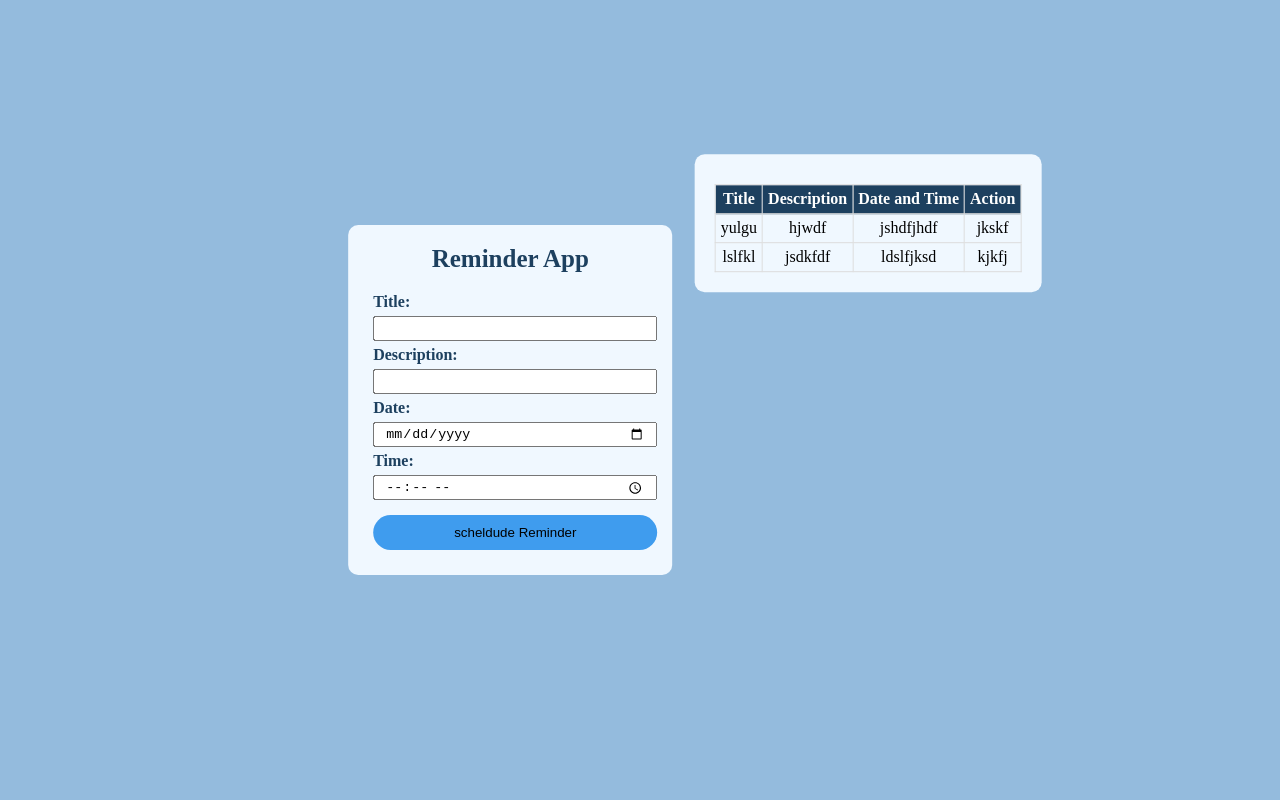
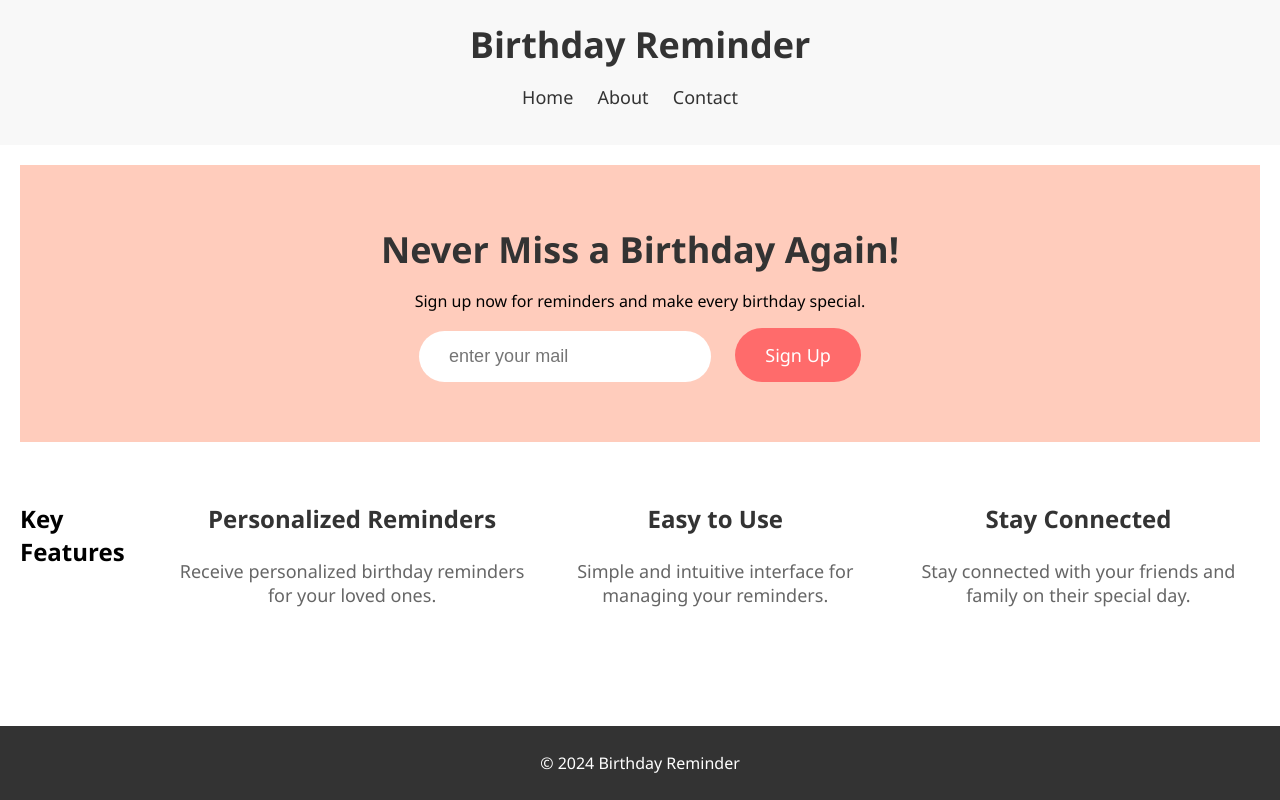
Before and after one commit to ajumobiisaac96/reminder-App, a plain HTML site: page index.html in a window 1280 px wide. Drawn offline with Linux system fonts and the light colour scheme.

Commit message:
final step

```diff
--- a/index.html
+++ b/index.html
@@ -3,56 +3,44 @@
 <head>
   <meta charset="UTF-8">
   <meta name="viewport" content="width=device-width, initial-scale=1.0">
-    <title>Document</title>
-    <link rel="stylesheet" href="style.css">
+  <title>Birthday Reminder</title>
+  <link rel="stylesheet" href="styles.css">
 </head>
 <body>
+  <header>
+    <h1>Birthday Reminder</h1>
+    <nav>
+      <ul>
+        <li><a href="index.html">Home</a></li>
+        <li><a href="about.html">About</a></li>
+        <li><a href="contact.html">Contact</a></li>
+      </ul>
+    </nav>
+  </header>
   <main>
-        <div class="container">
-            <h1>Reminder App</h1>
-            <label for="">Title:</label><br>
-            <input type="text" id="title"><br>
-            <label for="">Description:</label><br>
-            <input type="text" id="description"><br>
-            <label for="">Date:</label><br>
-            <input type="date" id="date"><br>
-            <label for="">Time:</label><br>
-            <input type="time" id="Time">
-
-            <button onclick="scheldudedReminder()">scheldude Reminder</button>
+    <section class="hero">
+      <h2>Never Miss a Birthday Again!</h2>
+      <p>Sign up now for reminders and make every birthday special.</p>
+      <input type="email" placeholder="enter your mail"> <a href="./reminder/reminder.html" class="button">Sign Up</a>
+    </section>
+    <section class="features">
+      <h2>Key Features</h2>
+      <div class="feature">
+        <h3>Personalized Reminders</h3>
+        <p>Receive personalized birthday reminders for your loved ones.</p>
       </div>
-
-        <div class="table">
-            <table>
-                <thead>
-                    <tr>
-                        <th>Title</th>
-                        <th>Description</th>
-                        <th>Date and Time</th>
-                        <th>Action</th>
-                    </tr>
-                </thead>
-                <tbody id="reminderTableBody">
-                    <tr>
-                        <td>yulgu</td>
-                        <td>hjwdf</td>
-                        <td>jshdfjhdf</td>
-                        <td>jkskf</td>
-                    </tr>
-                    <tr>
-                        <td>lslfkl</td>
-                        <td>jsdkfdf</td>
-                        <td>ldslfjksd</td>
-                        <td>kjkfj</td>
-                    </tr>
-                </tbody>
-            </table>
+      <div class="feature">
+        <h3>Easy to Use</h3>
+        <p>Simple and intuitive interface for managing your reminders.</p>
       </div>
-
-        <audio src="" id="notificationSound"></audio>
-
+      <div class="feature">
+        <h3>Stay Connected</h3>
+        <p>Stay connected with your friends and family on their special day.</p>
+      </div>
+    </section>
   </main>
-
-    <script src="script.js"></script>
+  <footer>
+    <p>&copy; 2024 Birthday Reminder</p>
+  </footer>
 </body>
 </html>
--- a/style.css
+++ b/reminder/reminder.css
@@ -8,7 +8,7 @@ body{
    width:100% ;
    max-width: 1000px;
    min-height: 100vh;
-   background-color: rgb(148, 187, 221);
+   background-color: #ff6b6b;
 }
 
 main{
@@ -17,11 +17,11 @@ main{
     justify-items: space-evenly;
 }
 .container{
-    background-color: aliceblue;
+    background-color: #ffccbc;
     position: absolute;
     top: 50%;
     left: 50%;
-    transform: translate(-90%,-50%);
+    transform: translate(-50%,-50%);
     padding: 20px;
     border-radius: 10px;
     cursor: pointer;
@@ -55,14 +55,14 @@ button{
     border-radius: 20px;
     border: none;
     outline: none;
-    background-color: rgb(63, 156, 238);
+    background-color: #ff6b6b;
     padding: 10px;
     cursor: pointer;
 }
 
 button:hover{
-    background-color: rgb(29, 64, 95);
-    color: rgb(29, 64, 95);
+    background-color: #ff5252;
+    color: #fff;
     color: aliceblue;
 }
 
@@ -91,6 +91,6 @@ th,td{
 }
 
 th{
-    background-color:rgb(29, 64, 95);
-    color: white;
+    background-color:#ffccbc;
+    color: rgb(29, 64, 95);
 }
--- a/script.js
+++ b/reminder/reminder.js
@@ -1,5 +1,5 @@
-if ("notification" in wndow){
-    Notification.requestPermission().then(function(persmission){
+if ("Notification" in window){
+    Notification.requestPermission().then(function(permission){
     if (Notification.permission!=="granted"){
         alert("please allow notification access !");
         location.reload()
@@ -7,25 +7,27 @@ if ("notification" in wndow){
     })
 }
 
-var timeIds=[];
+var timeoutIds = [];
+isValid = true;
 
 function scheldudedReminder(){
     var title = document.getElementById('title').value;
     var description = document.getElementById('description').value;
     var date = document.getElementById('date').value;
-    var time = document.getElementById('time').value;
+    var time = document.getElementById('Time').value;
 
     var dateTimeString = date + " " + time;
-    var scheldudedTime = newDate(dateTimeString);
-    var currentTime = newDate();
+    var scheldudedTime = new Date(dateTimeString);
+    var currentTime = new Date();
     var timeDifference = scheldudedTime - currentTime;
 
     if (timeDifference > 0){
-        addReminder(title,description,dateTimeString);
-        var timeOutId = setTimeOut(function(){
+        addReminder(title, description, dateTimeString);
+
+        var timeoutId = setTimeout(function(){
             document.getElementById('notificationSound').play();
 
-            var notification = new Notification (title,{body:description,
+            var notification = new Notification(title,{body:description,
             requireInteraction:true,
         })
         },timeDifference);
@@ -50,10 +52,10 @@ function addReminder(title,description,dateTimeString){
 
 }
 
-function deleteRemainder(){
+function deleteRemainder(button){
     var row = button.closest("tr");
     var index = row.rowIndex;
     clearTimeout(timeoutIds[index - 1]);
-    timeoutIds.splice(index-1);
-    row.remove()
+    timeoutIds.splice(index-1, 1);
+    row.remove();
 }
--- /dev/null
+++ b/styles.css
@@ -0,0 +1,158 @@
+body {
+  font-family: 'Segoe UI', Tahoma, Geneva, Verdana, sans-serif;
+  margin: 0;
+  padding: 0;
+}
+
+header {
+  background-color: #f8f8f8;
+  padding: 20px;
+  text-align: center;
+}
+
+header h1 {
+  margin: 0;
+  font-size: 36px;
+  color: #333;
+}
+
+nav ul {
+  list-style-type: none;
+  padding: 0;
+}
+
+nav ul li {
+  display: inline;
+  margin-right: 20px;
+}
+
+nav ul li a {
+  text-decoration: none;
+  color: #333;
+  font-size: 18px;
+}
+
+main {
+  padding: 20px;
+}
+
+section {
+  margin-bottom: 40px;
+}
+
+footer {
+  background-color: #333;
+  color: #fff;
+  text-align: center;
+  padding: 10px 0;
+  position: fixed;
+  bottom: 0;
+  width: 100%;
+}
+
+.button {
+  display: inline-block;
+  background-color: #ff6b6b;
+  color: #fff;
+  text-decoration: none;
+  padding: 15px 30px;
+  border-radius: 30px;
+  font-size: 18px;
+  transition: background-color 0.3s ease;
+}
+
+.button:hover {
+  background-color: #ff5252;
+}
+
+.hero {
+  background-color: #ffccbc;
+  text-align: center;
+  padding: 60px 20px;
+}
+
+.hero h2 {
+  margin: 0;
+  color: #333;
+  font-size: 36px;
+}
+
+.hero input{
+  border: none;
+  border-radius: 30px;
+  color: #ff5252;
+  text-decoration: none;
+  padding: 15px 30px;
+  border-radius: 30px;
+  font-size: 18px;
+  transition: background-color 0.3s ease;
+  margin-right: 20px;
+
+}
+
+.features {
+  display: flex;
+  justify-content: space-between;
+}
+
+.feature {
+  text-align: center;
+  width: 30%;
+}
+
+.feature img {
+  width: 50%;
+  border-radius: 10px;
+}
+
+.feature h3 {
+  margin-top: 20px;
+  color: #333;
+  font-size: 24px;
+}
+
+.feature p {
+  color: #666;
+  font-size: 18px;
+}
+
+.about {
+  text-align: center;
+}
+
+.about h2 {
+  margin-top: 0;
+  color: #333;
+  font-size: 36px;
+}
+
+.about p {
+  color: #666;
+  font-size: 18px;
+}
+
+.contact {
+  text-align: center;
+}
+
+.contact h2 {
+  margin-top: 0;
+  color: #333;
+  font-size: 36px;
+}
+
+.contact p {
+  color: #666;
+  font-size: 18px;
+}
+
+.contact ul {
+  list-style-type: none;
+  padding: 0;
+}
+
+.contact ul li {
+  color: #666;
+  font-size: 18px;
+  margin-bottom: 10px;
+}
```
Also changed, not shown: about.html (added, +30 -0 lines), contact.html (added, +34 -0 lines), reminder/reminder.html (added, +41 -0 lines). Lines whose indentation alone changed are shown as unchanged.
